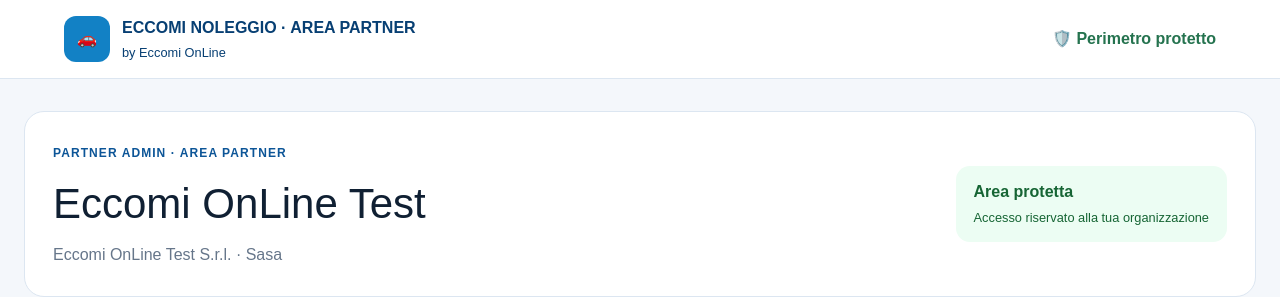
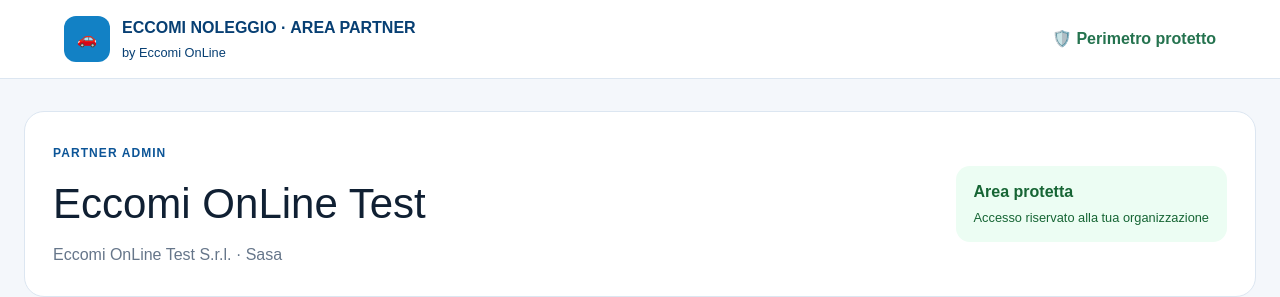
Before and after one commit to EccomiOnLine-Eccomisrls/eccomi-noleggio, a Next.js app: page /partner/pr20-workspace-branding-demo in a window 1280 px wide. Shown: the top 297 px of the page. Built offline with nearby package versions, Linux system fonts and the light colour scheme.

Commit message:
fix(pr20): remove redundant Area Partner label

```diff
--- a/app/partner/pr20-workspace-branding-demo/page.tsx
+++ b/app/partner/pr20-workspace-branding-demo/page.tsx
@@ -30,7 +30,7 @@
 
       <div style={s.content}>
         <section style={s.hero}>
-          <div><span style={s.kicker}>PARTNER ADMIN · AREA PARTNER</span><h1 style={s.title}>Eccomi OnLine Test</h1><p style={s.muted}>Eccomi OnLine Test S.r.l. · Sasa</p></div>
+          <div><span style={s.kicker}>PARTNER ADMIN</span><h1 style={s.title}>Eccomi OnLine Test</h1><p style={s.muted}>Eccomi OnLine Test S.r.l. · Sasa</p></div>
           <div style={s.scope}><strong>Area protetta</strong><small>Accesso riservato alla tua organizzazione</small></div>
         </section>
 
```
